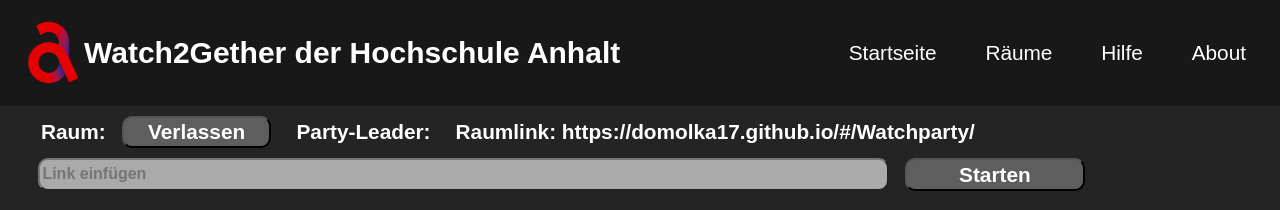
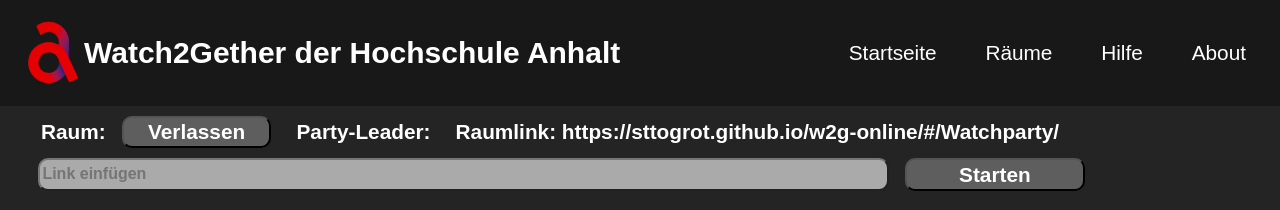
Before and after one commit to sttogrot/w2g-online, a React (Create React App) app: page /#/UserCreateSide in a window 1280 px wide. Shown: the top 210 px of the page. Built offline with nearby package versions, Linux system fonts and the light colour scheme; no server answers.

Commit message:
Link update

```diff
--- a/src/components/UserCreateSide.js
+++ b/src/components/UserCreateSide.js
@@ -215,7 +215,7 @@
 						<h1 class="party_title">Raum: {roomname} </h1>
 						<button onClick={event => handleButton2()} className="link_leave" aria-live="polite">Verlassen</button>
 						<h1 class="party_title">Party-Leader: {roomLeaderName} </h1>
-						<h1 class="party_title">Raumlink: https://domolka17.github.io/#/Watchparty/{roomname} </h1>
+						<h1 class="party_title">Raumlink: https://sttogrot.github.io/w2g-online/#/Watchparty/{roomname} </h1>
 					</div>
 					<div class="links">
 						<input type="text" name="roomname" class="link_box" placeholder="Link einfügen" value={link} onChange={(change) => setLink(change.target.value)}></input>
```
